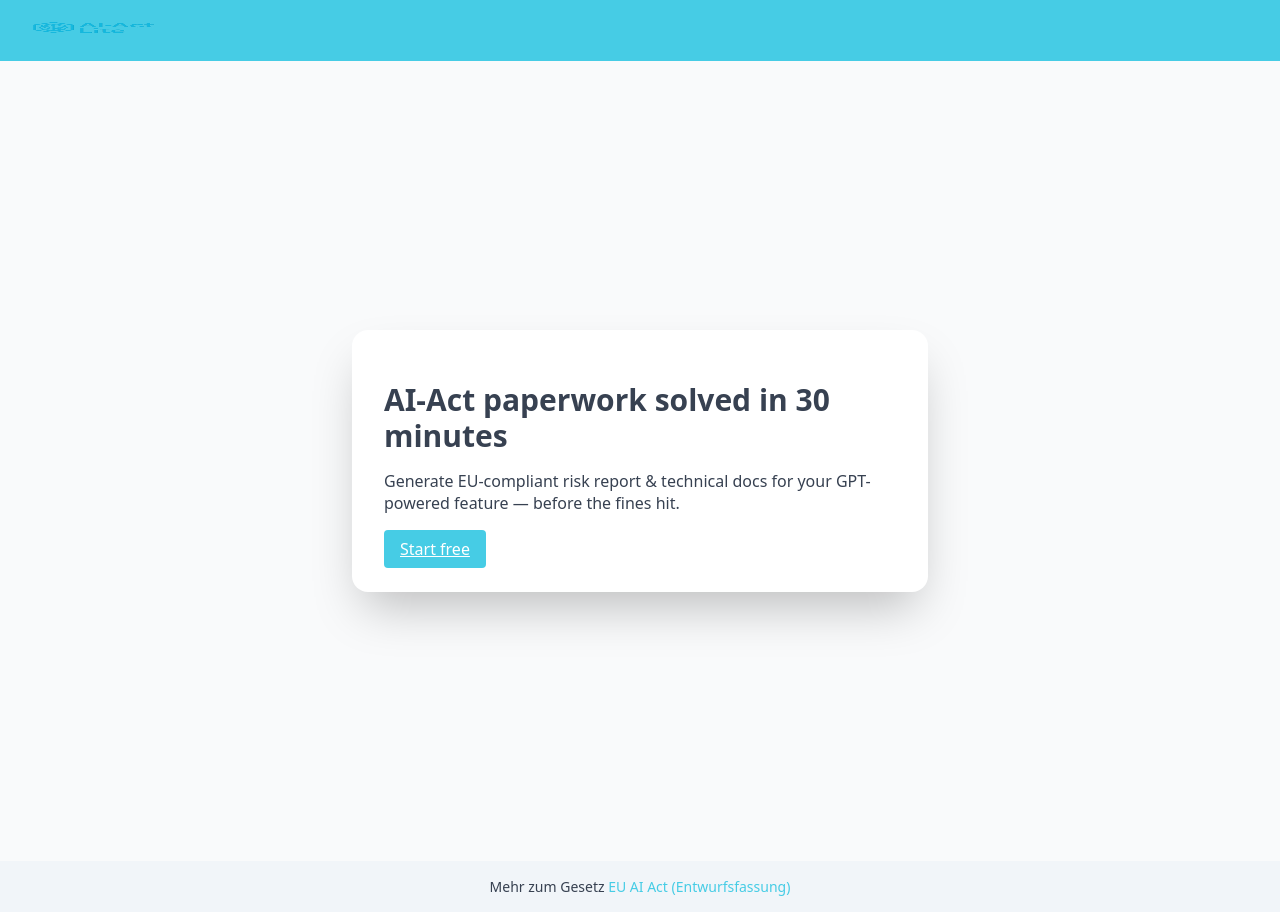
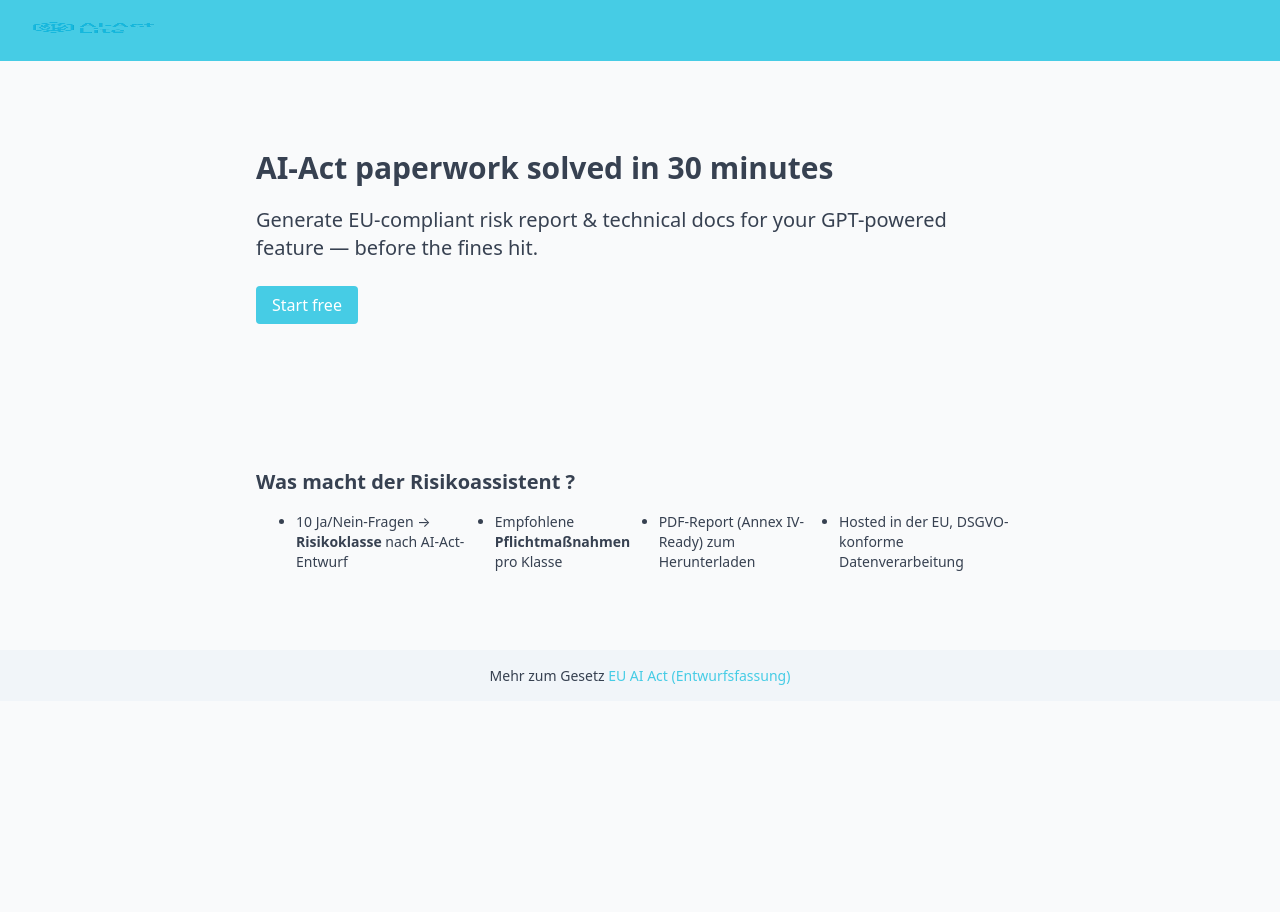
Before and after one commit to Cointastig/ai-act-lite, a Next.js app in the folder frontend/: page / in a window 1280 px wide. After the commit the page ends 800 px from the top, so only its background shows below. Built offline with nearby package versions, Linux system fonts and the light colour scheme.

Commit message:
Update index.tsx

```diff
--- a/frontend/src/pages/index.tsx
+++ b/frontend/src/pages/index.tsx
@@ -1,31 +1,35 @@
-import Head from "next/head";
+import Link from "next/link";
 
-export default function Home() {
+export default function HomePage() {
   return (
-    <>
-      <Head>
-        <title>AI-Act Lite – Beta</title>
-      </Head>
-
-      <main className="flex min-h-screen items-center justify-center bg-gray-50 p-6">
-        <div className="max-w-xl rounded-2xl bg-white p-8 shadow-xl">
-          <h1 className="mb-4 text-3xl font-bold">
+    <main>
+      {/* Hero-Sektion */}
+      <section className="section bg-gray-50">
+        <div className="section-narrow text-center">
+          <h1 className="text-3xl font-bold mb-4">
             AI-Act paperwork solved in&nbsp;30 minutes
           </h1>
-          <p className="mb-6 text-gray-700">
-            Generate EU-compliant risk report &amp; technical docs for your
-            GPT-powered feature — before the fines hit.
+          <p className="text-xl mb-6">
+            Generate EU-compliant risk report &amp; technical docs for your GPT-powered feature&nbsp;— before the fines hit.
           </p>
+          <Link href="/wizard" className="btn text-white">
+            Start free
+          </Link>
+        </div>
+      </section>
 
-          {/* Hero-Button → Wizard */}
-          <a
-            href="/wizard"
-            className="rounded bg-brand-400 px-4 py-2 font-medium text-white hover:bg-brand-500"
-          >
-            Start free
-          </a>
+      {/* Zusatzinfo */}
+      <section className="section">
+        <div className="section-narrow">
+          <h2 className="text-xl font-bold mb-4">Was macht der Risikoassistent ?</h2>
+          <ul className="list-disc pl-5 text-sm gap-4 flex flex-col">
+            <li>10 Ja/Nein-Fragen → <b>Risiko­klasse</b> nach AI-Act-Entwurf</li>
+            <li>Empfohlene <b>Pflichtmaßnahmen</b> pro Klasse</li>
+            <li>PDF-Report (Annex IV-Ready) zum Herunterladen</li>
+            <li>Hosted in der&nbsp;EU, DSGVO-konforme Datenverarbeitung</li>
+          </ul>
         </div>
-      </main>
-    </>
+      </section>
+    </main>
   );
 }
```
